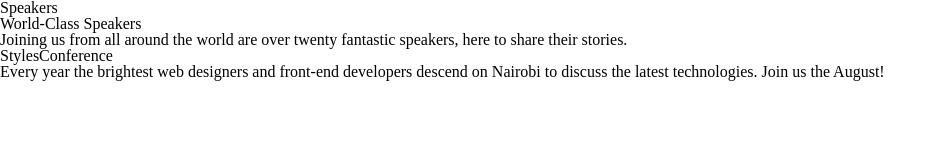
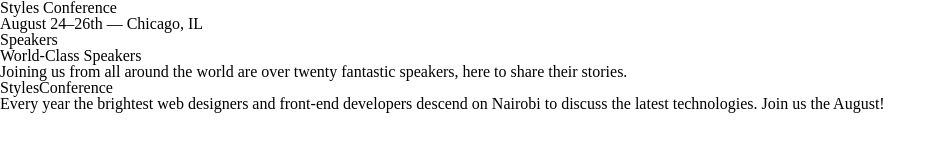
Before and after one commit to orchardsonbett/StyleConference, a plain HTML site: page index.html in a window 1280 px wide. Shown: the whole page, without its empty margins (0-946 px from the left). Drawn offline with Linux system fonts and the light colour scheme.

Commit message:
added content to header tags

```diff
--- a/index.html
+++ b/index.html
@@ -8,7 +8,8 @@
 
 <body>
 	<header>
-
+		<h1>Styles Conference</h1>
+		<h3>August 24&ndash;26th &mdash; Chicago, IL</h3>
 	</header>
 	<section>
 		<section>
```
